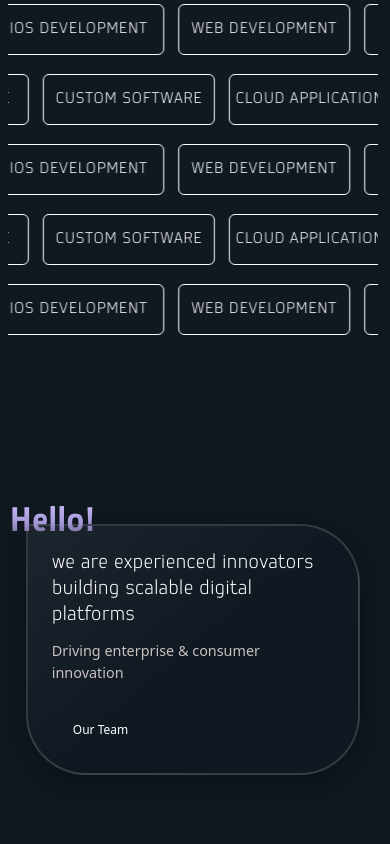
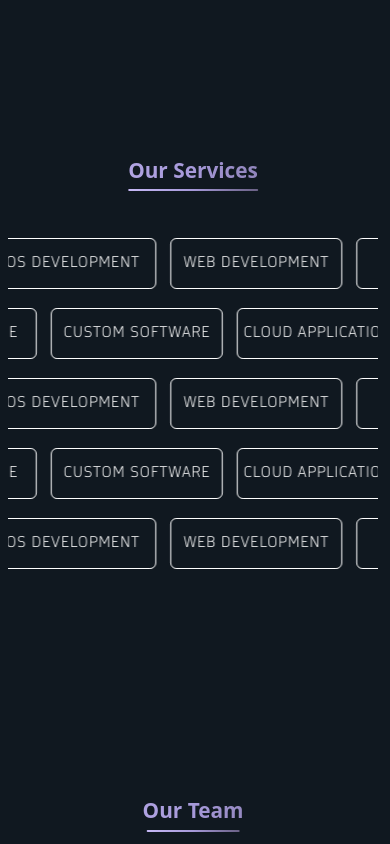
Before and after one commit to Be-A-Coder01/VEDAPIXEL, a React (Vite) app in the folder client/: page / in a window 390 px wide. Shown: the part 1400-2244 px from the top of the page. Built offline with nearby package versions, Linux system fonts and the light colour scheme.

Commit message:
made the nav section mobile responsive

```diff
--- a/client/src/pages/Body.jsx
+++ b/client/src/pages/Body.jsx
@@ -79,6 +79,35 @@ const Body = () => {
     window.addEventListener("resize", handleResize);
     return () => window.removeEventListener("resize", handleResize);
   }, []);
+
+  const useScrollVisibility = (offsetTop = 100, offsetBottom = 150) => {
+    const ref = useRef(null);
+    const [visible, setVisible] = useState(false);
+
+    useEffect(() => {
+      const el = ref.current;
+      if (!el) return;
+
+      const observer = new IntersectionObserver(
+        (entries) => {
+          entries.forEach((entry) => {
+            const rect = entry.boundingClientRect;
+            const isVisible =
+              entry.isIntersecting &&
+              rect.top > offsetTop &&
+              rect.top < window.innerHeight - offsetBottom;
+            setVisible(isVisible);
+          });
+        },
+        { threshold: 0.3 }
+      );
+
+      observer.observe(el);
+      return () => observer.disconnect();
+    }, [offsetTop, offsetBottom]);
+
+    return [ref, visible];
+  };
 
   // ✅ Nav item animation
   const navItem = (id, label) => {
@@ -183,7 +212,7 @@ const Body = () => {
         <AnimatePresence>
           {!isMobile && showBody && (
             <motion.nav
-              className="text-white md:w-fit lg:w-fit flex flex-col md:gap-[6px] lg:gap-[10px]"
+              className="text-white  md:w-fit lg:w-fit flex flex-col md:gap-[6px] lg:gap-[10px]"
               style={{
                 position: "fixed",
                 left: navPosition.left,
@@ -209,6 +238,48 @@ const Body = () => {
             ref={aboutRef}
             className="flex flex-col  gap-[12px] md:gap-[12px] lg:gap-[8px] mt-[7vw]"
           >
+            {isMobile && (
+              <motion.p
+                ref={(el) => {
+                  if (!el) return;
+                  const observer = new IntersectionObserver(
+                    (entries) => {
+                      entries.forEach((entry) => {
+                        const isVisible =
+                          entry.isIntersecting &&
+                          entry.boundingClientRect.top > 100 && // ensure it's not too high
+                          entry.boundingClientRect.top <
+                            window.innerHeight - 150; // not too low
+                        el.style.opacity = isVisible ? "1" : "0";
+                        el.style.transform = isVisible
+                          ? "translateY(0px)"
+                          : "translateY(30px)";
+                      });
+                    },
+                    { threshold: 0.3 }
+                  );
+                  observer.observe(el);
+                  return () => observer.disconnect();
+                }}
+                className="relative my-[30px] text-center text-[clamp(1.3rem,4vw,2rem)] font-semibold
+               bg-gradient-to-r from-[#C7B9F6] via-[#A699D9] to-[#6A6185]
+               bg-clip-text text-transparent inline-block transition-all duration-500 ease-out"
+                initial={{ opacity: 0, y: 30 }}
+                animate={{ opacity: 1, y: 0 }}
+                transition={{ duration: 0.6, ease: "easeOut" }}
+              >
+                Our Aim
+                <motion.span
+                  className="absolute left-1/2 -translate-x-1/2 bottom-[-5px] h-[2px] w-[25%]
+                 bg-gradient-to-r from-[#C7B9F6] via-[#A699D9] to-[#6A6185] rounded-full"
+                  initial={{ scaleX: 0, opacity: 0 }}
+                  whileInView={{ scaleX: 1, opacity: 1 }}
+                  transition={{ duration: 0.6, ease: "easeOut", delay: 0.1 }}
+                  viewport={{ once: false, amount: 0.4 }}
+                />
+              </motion.p>
+            )}
+
             <p className="about-card-title text-white text-[24px] leading-[30px] md:text-[28px] lg:text-[3rem] md:leading-[40px] lg:leading-[52px]">
               We bridge innovation and execution with
               <br className="hidden md:block" />
@@ -230,7 +301,52 @@ const Body = () => {
             </button>
           </section>
 
-          <section id="services" ref={servicesRef}>
+          <section
+            id="services"
+            className="flex flex-col  gap-[12px] md:gap-[12px] lg:gap-[8px] mt-[7vw]"
+            ref={servicesRef}
+          >
+            {isMobile && (
+              <motion.p
+                ref={(el) => {
+                  if (!el) return;
+                  const observer = new IntersectionObserver(
+                    (entries) => {
+                      entries.forEach((entry) => {
+                        const isVisible =
+                          entry.isIntersecting &&
+                          entry.boundingClientRect.top > 100 && // ensure it's not too high
+                          entry.boundingClientRect.top <
+                            window.innerHeight - 150; // not too low
+                        el.style.opacity = isVisible ? "1" : "0";
+                        el.style.transform = isVisible
+                          ? "translateY(0px)"
+                          : "translateY(30px)";
+                      });
+                    },
+                    { threshold: 0.3 }
+                  );
+                  observer.observe(el);
+                  return () => observer.disconnect();
+                }}
+                className="relative my-[30px] text-center  text-[clamp(1.3rem,4vw,2rem)] font-semibold
+               bg-gradient-to-r from-[#C7B9F6] via-[#A699D9] to-[#6A6185]
+               bg-clip-text text-transparent inline-block transition-all duration-500 ease-out"
+                initial={{ opacity: 0, y: 30 }}
+                animate={{ opacity: 1, y: 0 }}
+                transition={{ duration: 0.6, ease: "easeOut" }}
+              >
+                Our Services
+                <motion.span
+                  className="absolute left-1/2 -translate-x-1/2 bottom-[-5px] h-[2px] w-[35%]
+                 bg-gradient-to-r from-[#C7B9F6] via-[#A699D9] to-[#6A6185] rounded-full"
+                  initial={{ scaleX: 0, opacity: 0 }}
+                  whileInView={{ scaleX: 1, opacity: 1 }}
+                  transition={{ duration: 0.6, ease: "easeOut", delay: 0.1 }}
+                  viewport={{ once: false, amount: 0.4 }}
+                />
+              </motion.p>
+            )}
             <div className="flex flex-col lg:gap-4">
               <InfiniteScrollNodes direction="left" baseSpeed={90} />
               <InfiniteScrollNodes direction="right" baseSpeed={90} />
@@ -242,10 +358,52 @@ const Body = () => {
 
           <section
             id="team"
+            className="flex flex-col  gap-[12px] md:gap-[12px] lg:gap-[8px] mt-[7vw]"
             ref={teamRef}
-            className="relative mb-[30px] w-[94vw] sm:w-[90vw] md:w-[75vw] lg:w-[55vw] mx-auto px-4"
           >
-            <p className="begin-title  absolute top-0 left-0 z-20 text-[9vw] md:text-[clamp(1.8rem,4vw,4rem)] font-extrabold bg-gradient-to-b from-[#C7B9F6] via-[#A699D9] to-[#6A6185] bg-clip-text text-transparent leading-[1]">
+            {isMobile && (
+              <motion.p
+                ref={(el) => {
+                  if (!el) return;
+                  const observer = new IntersectionObserver(
+                    (entries) => {
+                      entries.forEach((entry) => {
+                        const isVisible =
+                          entry.isIntersecting &&
+                          entry.boundingClientRect.top > 100 && // ensure it's not too high
+                          entry.boundingClientRect.top <
+                            window.innerHeight - 150; // not too low
+                        el.style.opacity = isVisible ? "1" : "0";
+                        el.style.transform = isVisible
+                          ? "translateY(0px)"
+                          : "translateY(30px)";
+                      });
+                    },
+                    { threshold: 0.3 }
+                  );
+                  observer.observe(el);
+                  return () => observer.disconnect();
+                }}
+                className="relative my-[30px] text-center text-[clamp(1.3rem,4vw,2rem)] font-semibold
+               bg-gradient-to-r from-[#C7B9F6] via-[#A699D9] to-[#6A6185]
+               bg-clip-text text-transparent inline-block transition-all duration-500 ease-out"
+                initial={{ opacity: 0, y: 30 }}
+                animate={{ opacity: 1, y: 0 }}
+                transition={{ duration: 0.6, ease: "easeOut" }}
+              >
+                Our Team
+                <motion.span
+                  className="absolute left-1/2 -translate-x-1/2 bottom-[-5px] h-[2px] w-[25%]
+                 bg-gradient-to-r from-[#C7B9F6] via-[#A699D9] to-[#6A6185] rounded-full"
+                  initial={{ scaleX: 0, opacity: 0 }}
+                  whileInView={{ scaleX: 1, opacity: 1 }}
+                  transition={{ duration: 0.6, ease: "easeOut", delay: 0.1 }}
+                  viewport={{ once: false, amount: 0.4 }}
+                />
+              </motion.p>
+            )}
+            <div className="relative mb-[30px] w-[94vw] px-4 sm:w-[90vw] md:w-[75vw] lg:w-[55vw] mx-auto ">
+              <p className="begin-title  absolute top-0 left-0 z-20 text-[9vw] md:text-[clamp(1.8rem,4vw,4rem)] font-extrabold bg-gradient-to-b from-[#C7B9F6] via-[#A699D9] to-[#6A6185] bg-clip-text text-transparent leading-[1] -mt-4">
                 Hello!
               </p>
 
@@ -278,6 +436,7 @@ const Body = () => {
                   </button>
                 </div>
               </div>
+            </div>
           </section>
         </div>
       </div>
```
Lines whose indentation alone changed are shown as unchanged.
